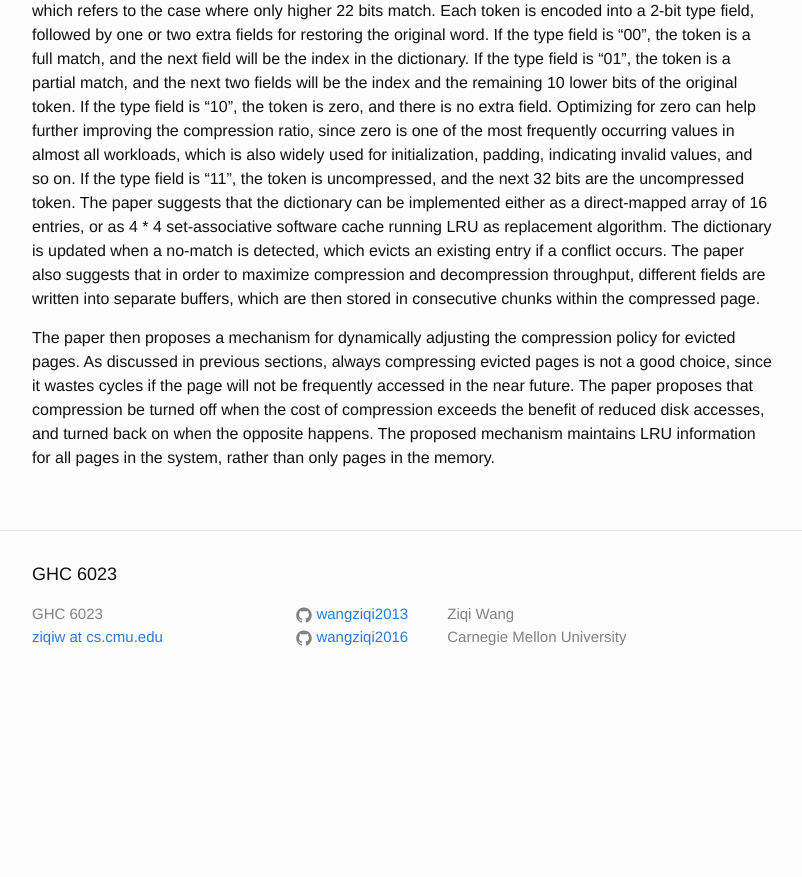
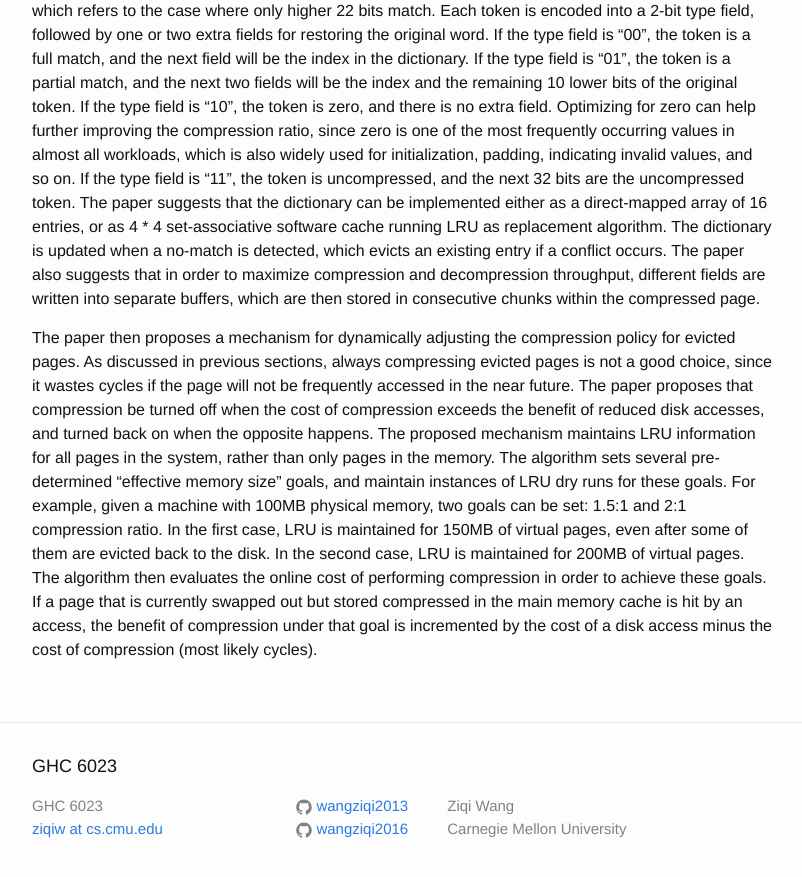
Before and after one commit to wangziqi2013/wangziqi2013.github.io, a Jekyll site: the page built from _posts/2020-07-24-the-case-for-compressed-caching-in-vms.markdown, in a window 1280 px wide and 900 px high, scrolled down 2068 px. Shown: the top 877 px of the window, without its empty margins (238-1040 px from the left). Built offline with Jekyll 4.4.1, drawn with Linux system fonts in a browser that asks for light colours; before the commit the page ends 2776 px from its top, so only the background shows below that.

Commit message:
Adding goals

```diff
--- a/_posts/2020-07-24-the-case-for-compressed-caching-in-vms.markdown
+++ b/_posts/2020-07-24-the-case-for-compressed-caching-in-vms.markdown
@@ -94,3 +94,10 @@ will not be frequently accessed in the near future.
 The paper proposes that compression be turned off when the cost of compression exceeds the benefit of reduced disk accesses,
 and turned back on when the opposite happens.
 The proposed mechanism maintains LRU information for all pages in the system, rather than only pages in the memory.
+The algorithm sets several pre-determined "effective memory size" goals, and maintain instances of LRU dry runs for these
+goals. For example, given a machine with 100MB physical memory, two goals can be set: 1.5:1 and 2:1 compression ratio.
+In the first case, LRU is maintained for 150MB of virtual pages, even after some of them are evicted back to the disk.
+In the second case, LRU is maintained for 200MB of virtual pages.
+The algorithm then evaluates the online cost of performing compression in order to achieve these goals. If a page that
+is currently swapped out but stored compressed in the main memory cache is hit by an access, the benefit of compression
+under that goal is incremented by the cost of a disk access minus the cost of compression (most likely cycles).
```
